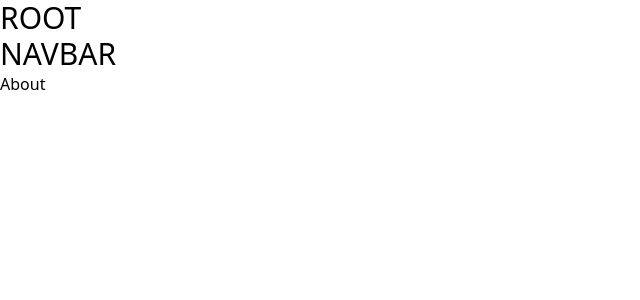
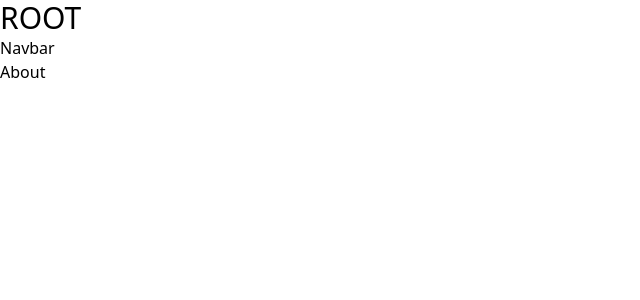
Before and after one commit to ntdsam2830/KLTN-Game-Management, a Next.js app: page /about in a window 1280 px wide. Shown: the top 300 px of the page, without its empty margins (0-640 px from the left). Built offline with nearby package versions, Linux system fonts and the light colour scheme.

Commit message:
create navbar

```diff
--- a/app/(root)/layout.tsx
+++ b/app/(root)/layout.tsx
@@ -1,12 +1,12 @@
-import React from "react";
+import Navbar from "../components/Navbar";
 
-const Layout = ({ children }: { children: React.ReactNode }) => {
+export default function Layout({
+  children,
+}: Readonly<{ children: React.ReactNode }>) {
   return (
-    <div>
-      <h1 className="text-3xl">NAVBAR</h1>
+    <main className="font-work-sans">
+      <Navbar />
       {children}
-    </div>
+    </main>
   );
-};
-
-export default Layout;
+}
--- a/app/(root)/page.tsx
+++ b/app/(root)/page.tsx
@@ -0,0 +1,7 @@
+export default function Home() {
+    return (
+      <div>
+        <h1 className="text-3xl underline">HOME</h1>
+      </div>
+    );
+  }
--- /dev/null
+++ b/app/components/Navbar.tsx
@@ -0,0 +1,9 @@
+import React from 'react'
+
+const Navbar = () => {
+  return (
+    <div>Navbar</div>
+  )
+}
+
+export default Navbar
--- a/app/components/hello.tsx
+++ /dev/null
@@ -1,11 +0,0 @@
-"use client";
-
-function Hello() {
-  console.log("Hi there");
-  return (
-    <div>
-      <h1>Hello</h1>
-    </div>
-  );
-}
-export default Hello;
--- a/app/page.tsx
+++ /dev/null
@@ -1,12 +0,0 @@
-import Hello from "./components/hello";
-
-export default function Home() {
-  console.log("Hello");
-
-  return (
-    <div>
-      <h1 className="text-3xl underline">Home</h1>
-      <Hello />
-    </div>
-  );
-}
```
